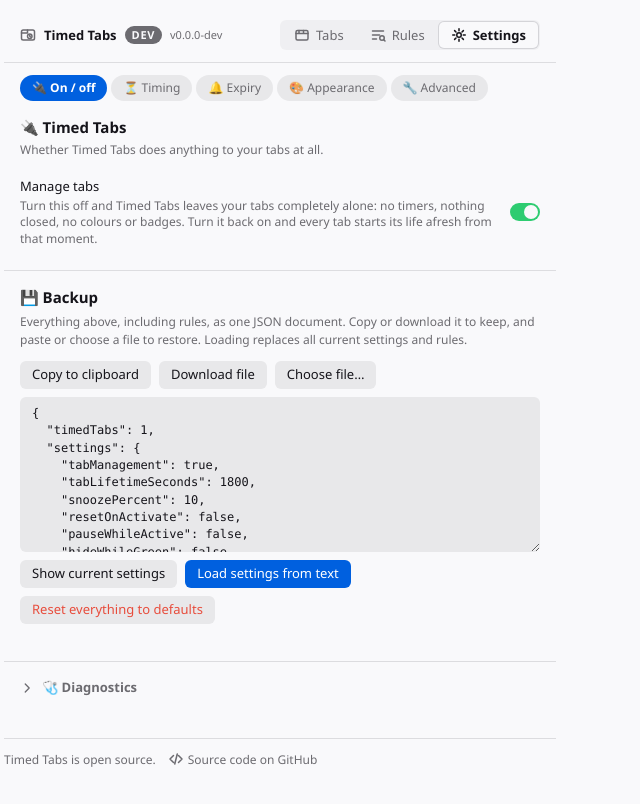
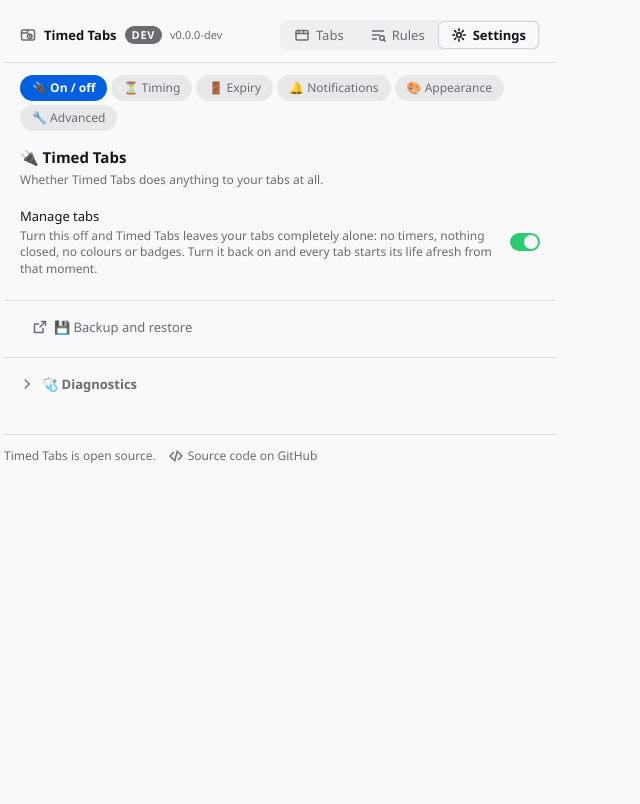
Before and after one commit to politeauthority/timed-tabs, a browser extension: page src/ui/options.html in a window 1280 px wide. Shown: the whole page, without its empty margins (0-640 px from the left). Drawn offline with Linux system fonts and the light colour scheme; no server answers.

Commit message:
feat: backup gets its own page, and notifications their own pill
Backup was a block at the foot of the settings, below every group. It is a
page now, reached from a link under the settings and with a way back, so
the settings page is settings and nothing else. Its description said
"everything above", which was true when something was above it.

Notifications get a pill of their own rather than sitting under expiry.
There is one setting there today and more coming, and "tell me when a tab
closed" was never really a fact about expiry. Expiry takes a door for its
mark, since the bell went with the notifications.

Settings stays marked in the nav while the backup page is open, since
backup hangs off it and has no nav entry of its own.

```diff
--- a/src/shared/settings.js
+++ b/src/shared/settings.js
@@ -61,7 +61,8 @@
     help: "Whether Timed Tabs does anything to your tabs at all.",
   },
   { id: "timing", emoji: "⏳", title: "Timing", short: "Timing", help: "How long tabs live and when the clock runs." },
-  { id: "expiry", emoji: "🔔", title: "When a tab expires", short: "Expiry", help: "What happens to a background tab once its time is up." },
+  { id: "expiry", emoji: "🚪", title: "When a tab expires", short: "Expiry", help: "What happens to a background tab once its time is up." },
+  { id: "notifications", emoji: "🔔", title: "Notifications", short: "Notifications", help: "What Timed Tabs tells you about, and when." },
   { id: "appearance", emoji: "🎨", title: "Appearance", short: "Appearance", help: "How remaining time is shown in the browser." },
   { id: "advanced", emoji: "🔧", title: "Advanced", short: "Advanced", help: "Rarely needed." },
 ];
@@ -136,7 +137,7 @@
   },
   {
     key: "notifyOnExpire",
-    group: "expiry",
+    group: "notifications",
     type: "toggle",
     label: "Tell me when a tab is closed",
     help: "A notification naming the tab, one for each batch we close. Click it to bring the tab back.",
--- a/src/ui/options.html
+++ b/src/ui/options.html
@@ -208,12 +208,18 @@
 
       <section id="settings" class="settings" data-pages="settings" data-page-only>
         <div id="fields" class="fields"></div>
+        <p class="settings-links">
+          <button type="button" id="open-backup" class="quiet"><svg class="icon" aria-hidden="true"><use href="#i-open" /></svg>💾 Backup and restore</button>
+        </p>
       </section>
 
-      <section id="backup" class="backup group" data-pages="settings" data-page-only>
-        <h2 class="settings-title">💾 Backup</h2>
+      <section id="backup" class="backup group" data-pages="backup" data-page-only>
+        <div class="section-head">
+          <h2 class="settings-title">💾 Backup</h2>
+          <button type="button" id="backup-back" class="quiet" title="Back to Settings">← Settings</button>
+        </div>
         <p class="rules-help">
-          Everything above, including rules, as one JSON document. Copy or download it to keep,
+          Every setting and every rule, as one JSON document. Copy or download it to keep,
           and paste or choose a file to restore. Loading replaces all current settings and rules.
         </p>
         <div class="backup-actions">
--- a/src/ui/panel.css
+++ b/src/ui/panel.css
@@ -616,7 +616,8 @@
 
 body[data-page="tabs"]:not([data-context="popup"]) [data-pages="tabs"],
 body[data-page="rules"]:not([data-context="popup"]) [data-pages="rules"],
-body[data-page="settings"]:not([data-context="popup"]) [data-pages="settings"] {
+body[data-page="settings"]:not([data-context="popup"]) [data-pages="settings"],
+body[data-page="backup"]:not([data-context="popup"]) [data-pages="backup"] {
   display: block;
 }
 
@@ -1263,9 +1264,15 @@
   padding: var(--sp-3) var(--gutter) var(--sp-2);
 }
 
+/* The way through to the backup page, at the foot of the settings. */
+.settings-links {
+  margin: 0;
+  padding: var(--sp-3) var(--gutter) var(--sp-4);
+  border-top: 1px solid var(--line);
+}
+
 /* Groups no longer need a rule between them: only one is ever on show, and a
    hidden sibling still matches `+`, so this would draw a line above it. */
-.settings + .backup,
 .backup + .diagnostics {
   border-top: 1px solid var(--line);
 }
--- a/src/ui/panel.js
+++ b/src/ui/panel.js
@@ -68,7 +68,7 @@
 // The full page and the preferences pane show one page at a time, chosen by
 // the URL hash: #tabs (default), #rules (also #rule-<id>), #settings.
 
-const PAGES = ["tabs", "rules", "settings"];
+const PAGES = ["tabs", "rules", "settings", "backup"];
 
 function pageFromHash() {
   const h = location.hash.replace(/^#/, "");
@@ -81,8 +81,11 @@
   if (isPopup) return;
   const page = pageFromHash();
   document.body.dataset.page = page;
+  // Backup hangs off Settings and has no nav item of its own, so Settings
+  // stays marked while you are on it rather than nothing being current.
+  const nav = page === "backup" ? "settings" : page;
   for (const a of document.querySelectorAll("[data-page-link]")) {
-    if (a.dataset.pageLink === page) a.setAttribute("aria-current", "page");
+    if (a.dataset.pageLink === nav) a.setAttribute("aria-current", "page");
     else a.removeAttribute("aria-current");
   }
   onPageShown(page);
@@ -1246,6 +1249,7 @@
   } else if (page === "settings") {
     renderFields();
     refreshPermissionWarning();
+  } else if (page === "backup") {
     showBackup();
   }
 }
@@ -2433,6 +2437,14 @@
 }
 
 $("open-page").addEventListener("click", () => openPageView("#tabs"));
+
+// Backup has a page of its own; these are the ways in and out of it.
+$("open-backup").addEventListener("click", () => {
+  location.hash = "#backup";
+});
+$("backup-back").addEventListener("click", () => {
+  location.hash = "#settings";
+});
 $("diag-refresh").addEventListener("click", refreshDiag);
 $("diag-tick").addEventListener("click", async () => {
   await api.runtime.sendMessage({ type: "timed-tabs:tick" }).catch(() => {});
```
Also changed, not shown: src/ui/panel.html (+9 -3 lines).
